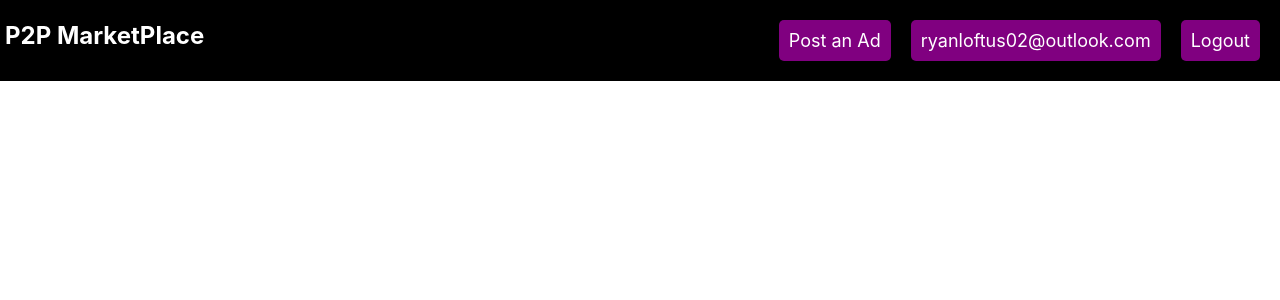
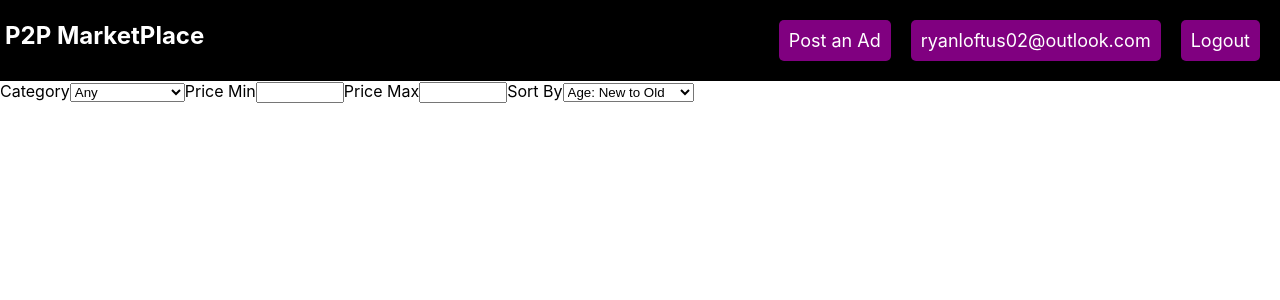
Before and after one commit to ryanloftus/P2PMarketplace, a React (Create React App) app in the folder my-app/: page / in a window 1280 px wide. Shown: the top 300 px of the page. Built offline with nearby package versions, Linux system fonts and the light colour scheme.

Commit message:
Adding filter form elements

```diff
--- a/my-app/src/App.js
+++ b/my-app/src/App.js
@@ -1,10 +1,14 @@
 import NavBar from './navbar';
+import FilterMenu from './filter-menu';
+import AdList from './ad-list';
 import './App.css';
 
-function App() {
+function App(props) {
   return (
     <div className="App">
       <NavBar name="ryanloftus02@outlook.com" />
+      <FilterMenu />
+      <AdList />
     </div>
   );
 }
--- /dev/null
+++ b/my-app/src/ad-list.js
@@ -0,0 +1,9 @@
+function AdList(props) {
+    return (
+        <div class="AdList">
+
+        </div>
+    );
+}
+
+export default AdList;
--- /dev/null
+++ b/my-app/src/filter-menu.js
@@ -0,0 +1,33 @@
+function FilterMenu(props) {
+    // TODO: use state hook and add onChanges
+
+    return (
+        <div class="FilterMenu">
+            <label for="category">Category</label>
+            <select id="category" name="category">
+                <option value="any">Any</option>
+                <option value="clothes">Clothes</option>
+                <option value="furniture">Furniture</option>
+                <option value="appliances">Appliances</option>
+                <option value="electronics">Electronics</option>
+                <option value="sporting-goods">Sporting Goods</option>
+                <option value="real-estate">Real Estate</option>
+                <option value="automobiles">Automobiles</option>
+                <option value="misc">Misc</option>
+            </select>
+            <label for="price-min">Price Min</label>
+            <input type="number" id="price-min" name="price-min" min="0" max="999999" />
+            <label for="price-max">Price Max</label>
+            <input type="number" id="price-max" name="price-max" min="0" max="999999" />
+            <label for="sort">Sort By</label>
+            <select id="sort" name="sort">
+                <option value="age-new">Age: New to Old</option>
+                <option value="age-old">Age: Old to New</option>
+                <option value="price-low">Price: Low to High</option>
+                <option value="price-high">Price: High to Low</option>
+            </select>
+        </div>
+    );
+}
+
+export default FilterMenu;
```
